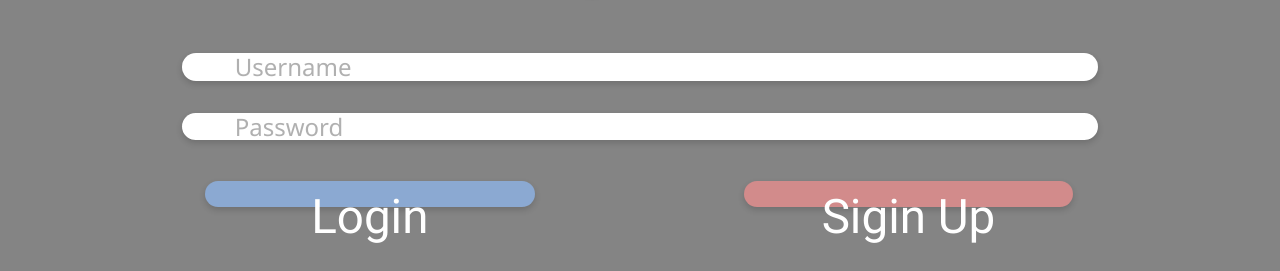
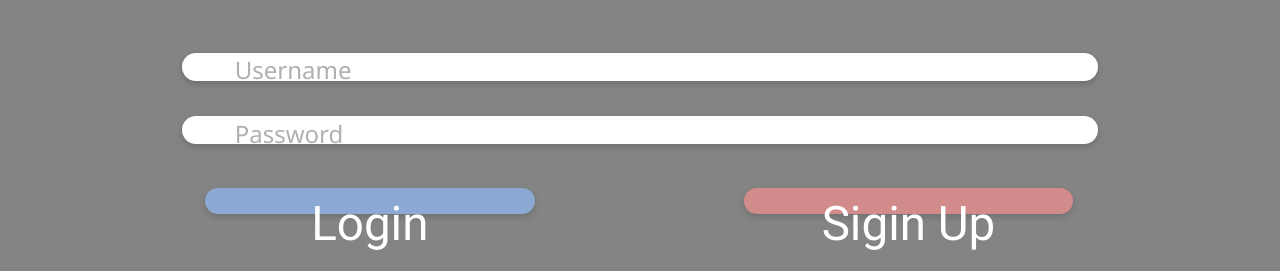
Before and after one commit to eric5800602/uidd_project, a plain HTML site: page public/html/login.html in a window 1280 px wide. Shown: the part 370-641 px from the top of the page. Drawn offline with nearby package versions, Linux system fonts and the light colour scheme; a web font is replaced by a local one.

Commit message:
font change

```diff
--- a/public/css/login.css
+++ b/public/css/login.css
@@ -23,10 +23,11 @@
 	width: 71.58vw;
     text-align:left;
     font-family: "Segoe UI";
-    font-weight:400;
+	font-weight:400;
+	font-size: 3vmin;
 	box-shadow: 0px 3px 6px #00000029;
 	border:none;
-    padding-top: 1vh;
+    padding-top: 1vmin;
 }
 .Password_form{
 	margin-top:4vh;
```
